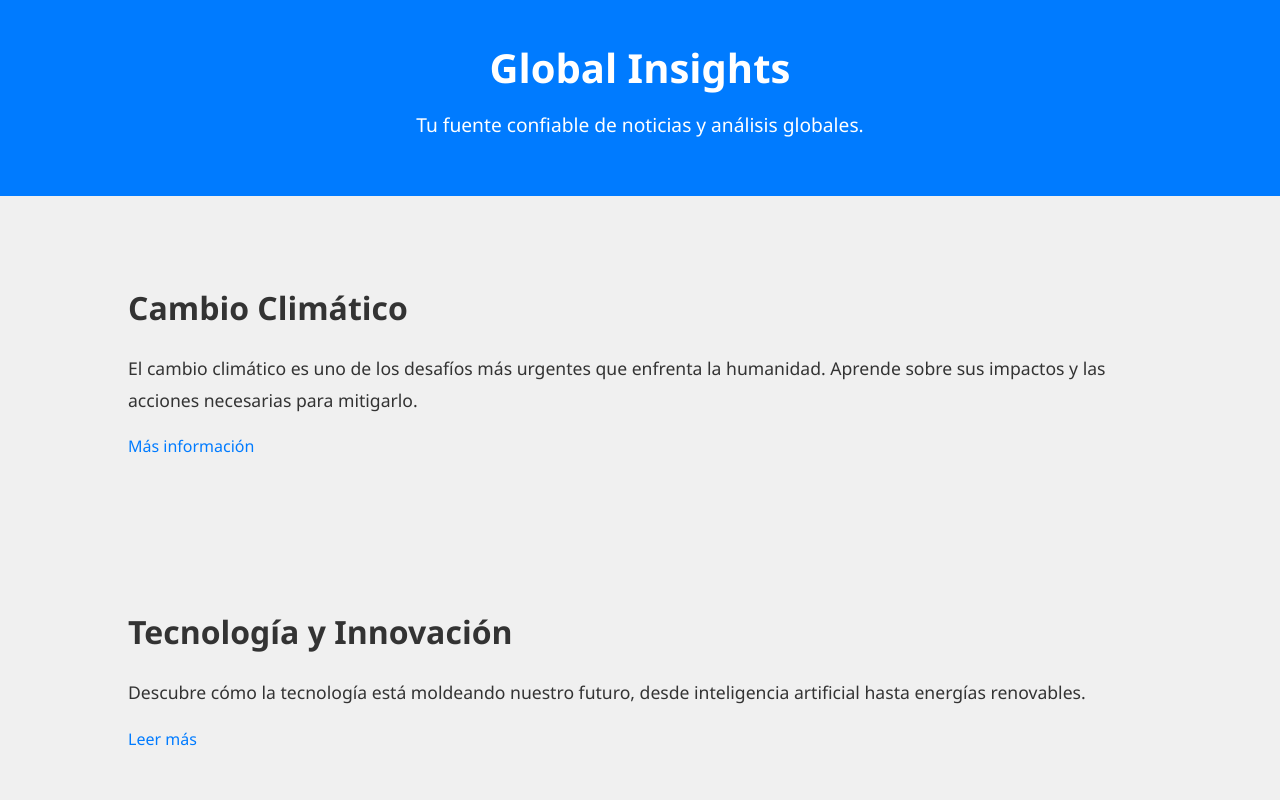
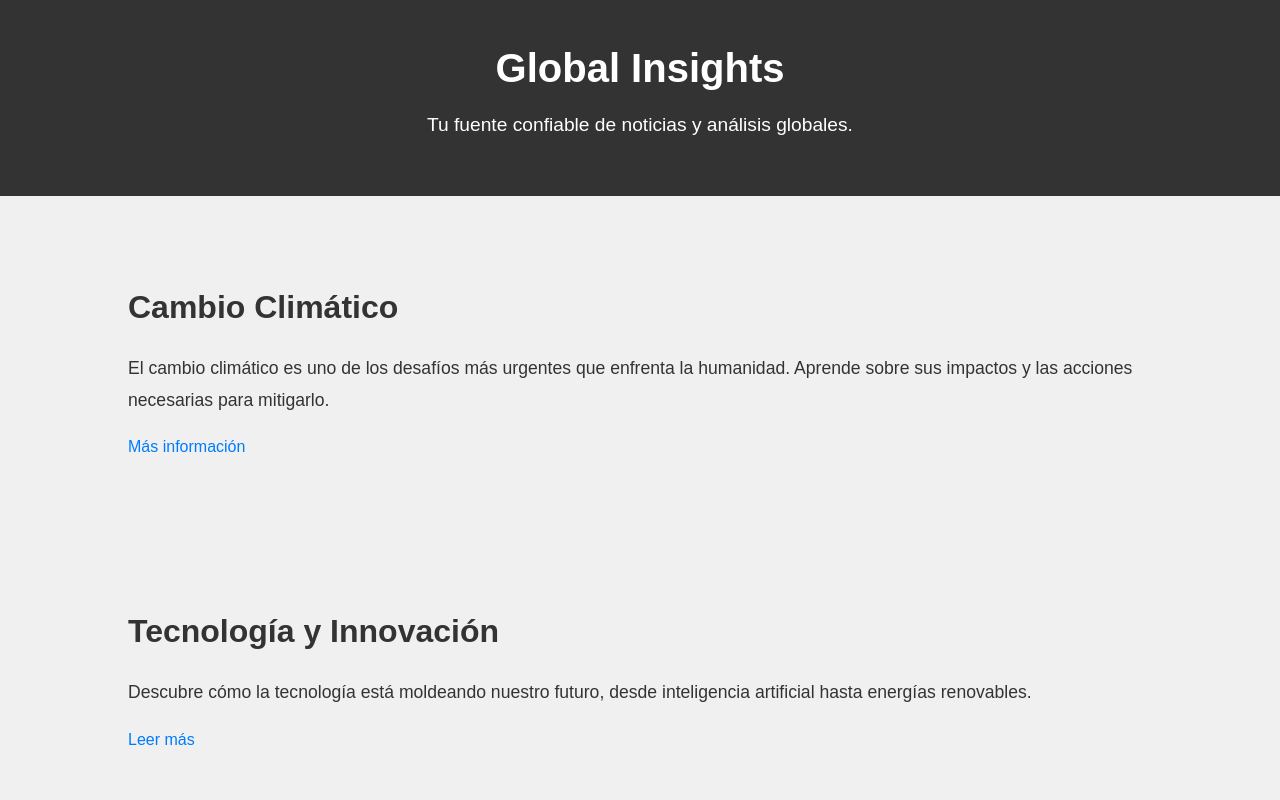
Before and after one commit to Ivonn2/Portal-de-Impacto-Global.ivo, a plain HTML site: page index.html in a window 1280 px wide. Shown: the top 800 px of the page. Drawn offline with Linux system fonts and the light colour scheme.

Commit message:
Update styles.css

```diff
--- a/styles.css
+++ b/styles.css
@@ -1,6 +1,6 @@
 /* Estilos generales */
 body {
-    font-family: 'Segoe UI', Tahoma, Geneva, Verdana, sans-serif;
+    font-family: 'Arial', sans-serif;
     line-height: 1.6;
     margin: 0;
     padding: 0;
@@ -17,7 +17,7 @@ body {
 
 /* Estilos de encabezado */
 header {
-    background-color: #007bff;
+    background-color: #333;
     color: white;
     padding: 1em 0;
     text-align: center;
```
